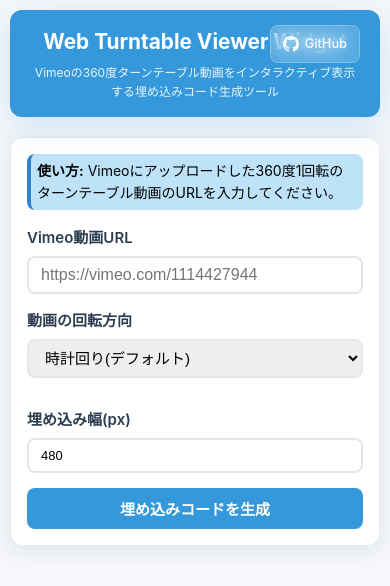
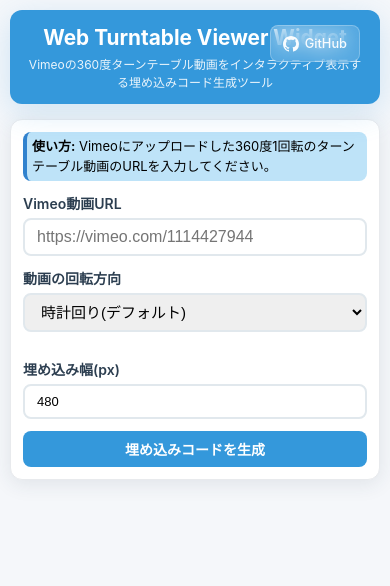
Before and after one commit to NegativeMind/web-turntable-viewer-widget, a plain HTML site: page docs/index.html in a window 390 px wide. Drawn offline with Linux system fonts and the light colour scheme.

Commit message:
Update style.css

```diff
--- a/docs/style.css
+++ b/docs/style.css
@@ -6,18 +6,18 @@
     font-family: -apple-system, BlinkMacSystemFont, 'Segoe UI', 'Roboto', 'Helvetica Neue', Arial, sans-serif;
     max-width: 700px;
     margin: 0 auto;
-    padding: 20px;
+    padding: 15px;
     background: #f5f7fa;
-    line-height: 1.6;
+    line-height: 1.5;
     font-size: 15px;
 }
 
 .header {
     background: #3498db;
     color: white;
-    padding: 15px 20px;
+    padding: 12px 16px;
     border-radius: 12px;
-    margin-bottom: 20px;
+    margin-bottom: 15px;
     box-shadow: 0 8px 32px rgba(52, 152, 219, 0.2);
     position: relative;
     text-align: center;
@@ -28,14 +28,14 @@
 }
 
 .header h1 {
-    margin: 0 0 5px 0;
+    margin: 0 0 3px 0;
     font-size: 1.6rem;
     font-weight: 700;
 }
 
 .header p {
     margin: 0;
-    font-size: 0.9rem;
+    font-size: 0.85rem;
     opacity: 0.9;
 }
 
@@ -73,22 +73,22 @@
 .generator {
     background: white;
     border-radius: 12px;
-    padding: 16px;
-    margin-bottom: 20px;
+    padding: 12px;
+    margin-bottom: 15px;
     box-shadow: 0 4px 20px rgba(44, 62, 80, 0.1);
     border: 1px solid #e8eaed;
 }
 
 .form-group {
-    margin-bottom: 15px;
+    margin-bottom: 12px;
 }
 
 .form-group label {
     display: block;
-    margin-bottom: 6px;
+    margin-bottom: 4px;
     font-weight: 600;
     color: #2c3e50;
-    font-size: 15px;
+    font-size: 14px;
 }
 
 .form-group input[type="url"],
@@ -130,9 +130,9 @@
     background: #3498db;
     color: white;
     border: none;
-    padding: 10px 20px;
+    padding: 8px 16px;
     border-radius: 8px;
-    font-size: 15px;
+    font-size: 14px;
     font-weight: 600;
     cursor: pointer;
     transition: all 0.3s ease;
@@ -156,7 +156,7 @@
 .code-section {
     background: white;
     border-radius: 12px;
-    padding: 20px;
+    padding: 14px;
     margin-bottom: 10px;
     box-shadow: 0 4px 20px rgba(44, 62, 80, 0.1);
     border: 1px solid #e8eaed;
@@ -168,18 +168,18 @@
 
 .preview-section h2,
 .code-section h2 {
-    margin: 0 0 15px 0;
+    margin: 0 0 10px 0;
     color: #2c3e50;
-    font-size: 1.1rem;
+    font-size: 1.05rem;
 }
 
 .preview-area {
     border: 2px dashed #95a5a6;
-    padding: 20px;
+    padding: 15px;
     background: #f8f9fa;
     border-radius: 8px;
     text-align: center;
-    min-height: 300px;
+    min-height: 250px;
     display: flex;
     align-items: center;
     justify-content: center;
@@ -391,11 +391,11 @@
 
 .help {
     background: #bee3f8;
-    padding: 6px;
+    padding: 5px;
     border-radius: 8px;
-    margin-bottom: 16px;
+    margin-bottom: 12px;
     border-left: 4px solid #3182ce;
-    font-size: 14px;
+    font-size: 13px;
 }
 
 @media (max-width: 768px) {
@@ -415,7 +415,7 @@
     .generator,
     .preview-section,
     .code-section {
-        padding: 16px;
+        padding: 12px;
     }
 
     .form-row {
@@ -425,8 +425,8 @@
 
     /* プレビューエリアのモバイル対応 */
     .preview-area {
-        min-height: 250px;
-        padding: 15px;
+        min-height: 200px;
+        padding: 12px;
     }
 
     .preview-area .turntable-wrapper {
```
